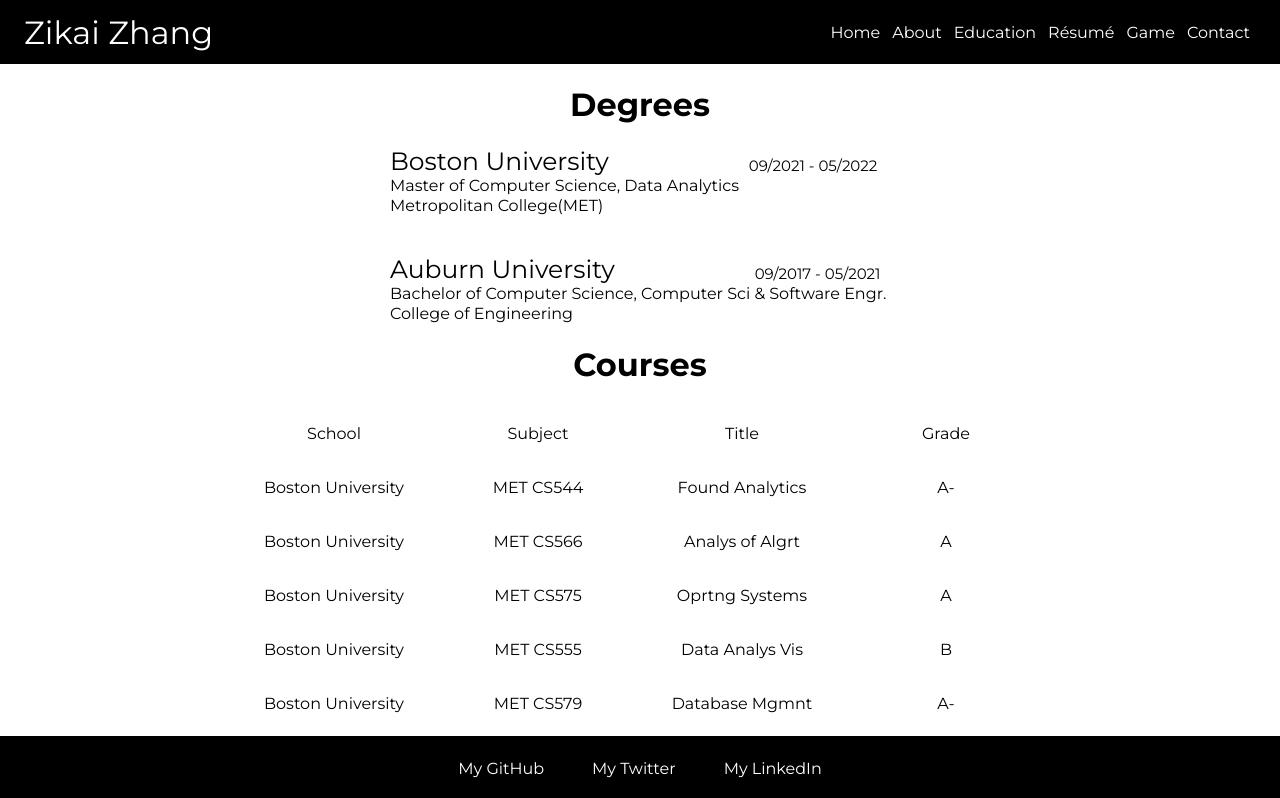
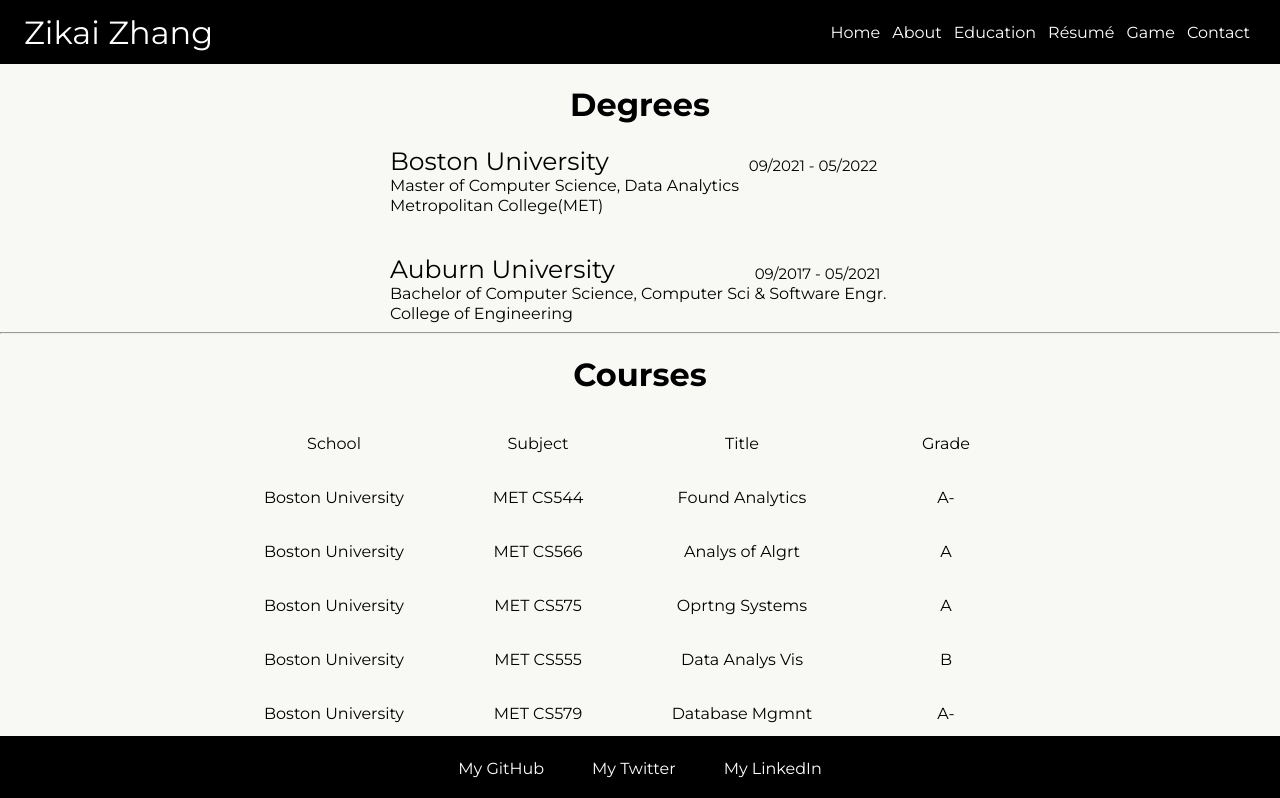
Before and after one commit to zikai33/CS601-Project-Zhang, a Vue app: page /education in a window 1280 px wide. Shown: the top 798 px of the page. Built offline with nearby package versions, Linux system fonts and the light colour scheme.

Commit message:
small change

```diff
--- a/src/App.vue
+++ b/src/App.vue
@@ -27,6 +27,7 @@
     padding-top: 4rem;
     padding-bottom: 4rem;
     margin: 0px;
+    background-color: #F8F8F5;
 }
 
 a {
--- a/src/views/Education.vue
+++ b/src/views/Education.vue
@@ -21,6 +21,7 @@
             </div>
             <div class="major">College of Engineering</div>
         </div>
+        <hr>
         <h1>Courses</h1>
         <table>
             <tr>
--- a/src/views/Resume.vue
+++ b/src/views/Resume.vue
@@ -205,4 +205,6 @@
 .eduwidth {
     width: 550px;
 }
+
+
 </style>
```
